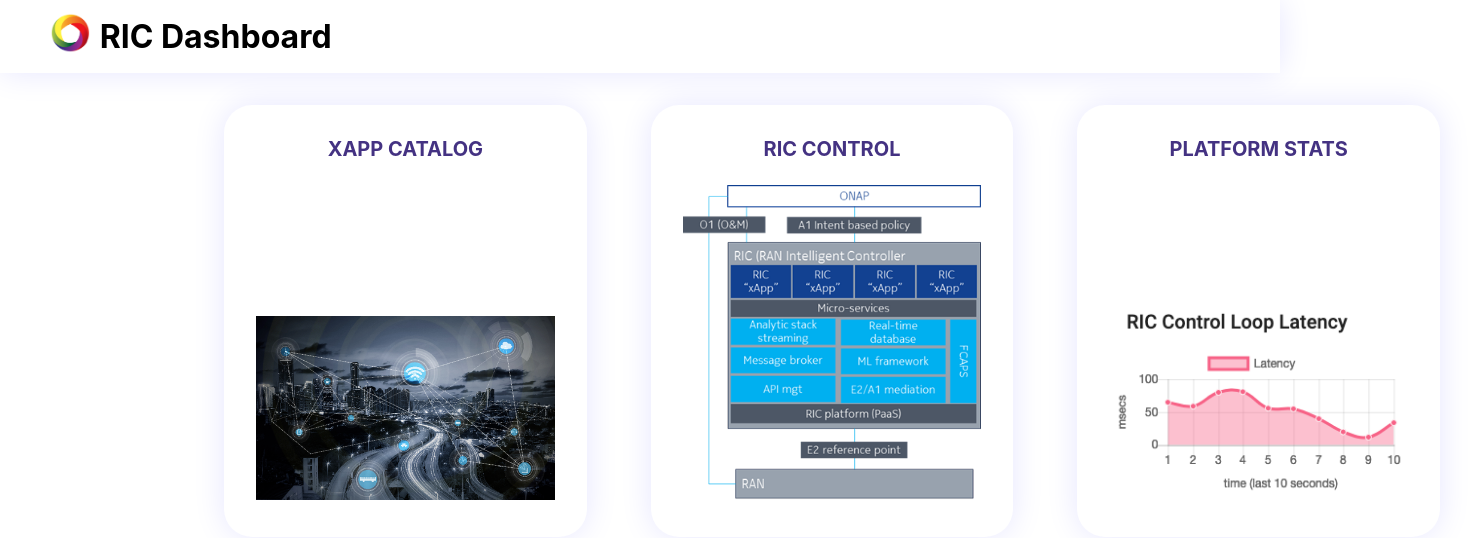
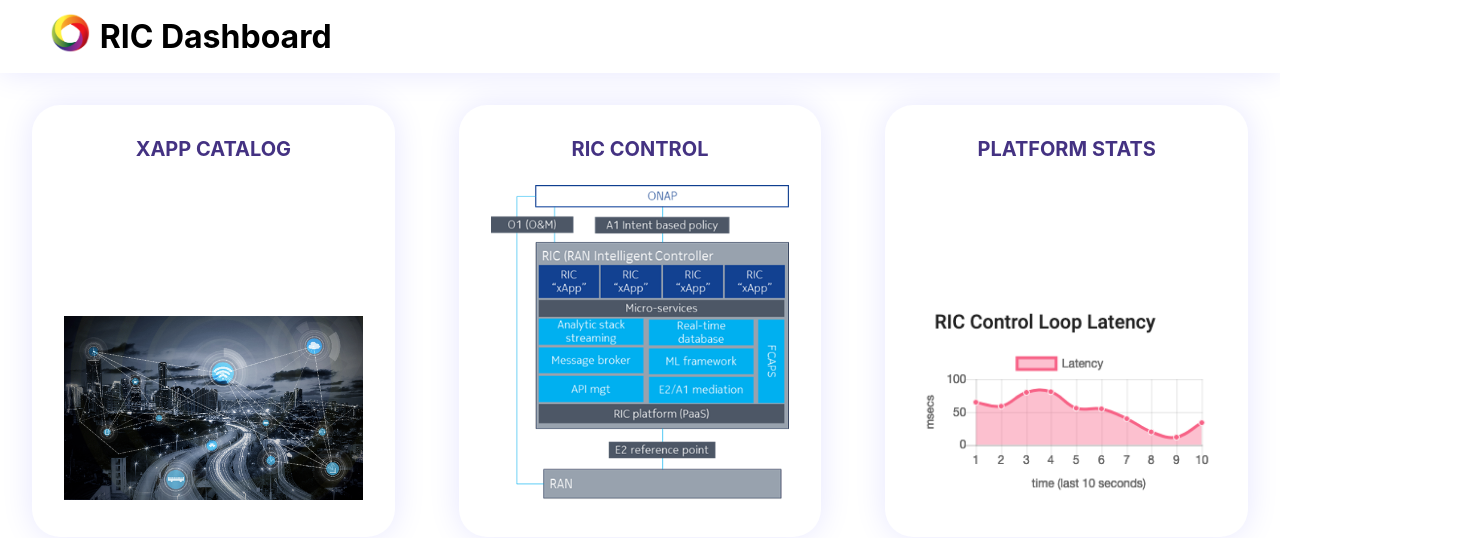
Before and after one commit to TapanBhatnagar212/oran-ui, a React (Create React App) app: page / in a window 1280 px wide. Shown: the top 538 px of the page, 1472 px wide, since content can reach past the window. Built offline with nearby package versions, Linux system fonts and the light colour scheme.

Commit message:
Changing padding in main container

```diff
--- a/src/App.css
+++ b/src/App.css
@@ -66,7 +66,6 @@
   align-items: center;
   align-content: center;
   width: 100%;
-  padding-left: 15%;
   color: #443282;
   font-weight: bold;
   font-size: 20px;
```
